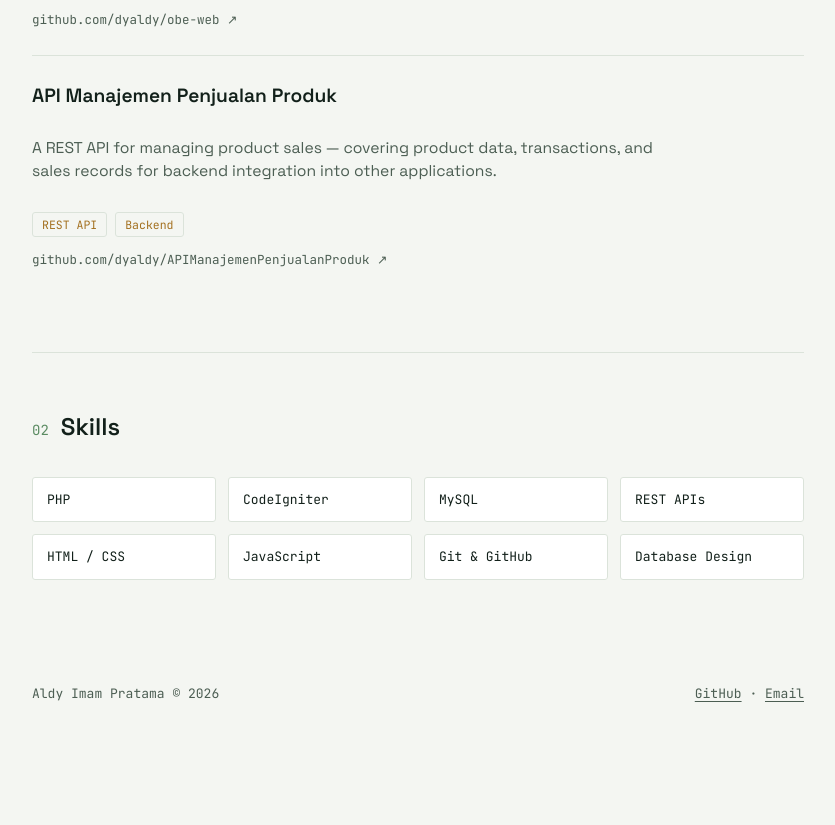
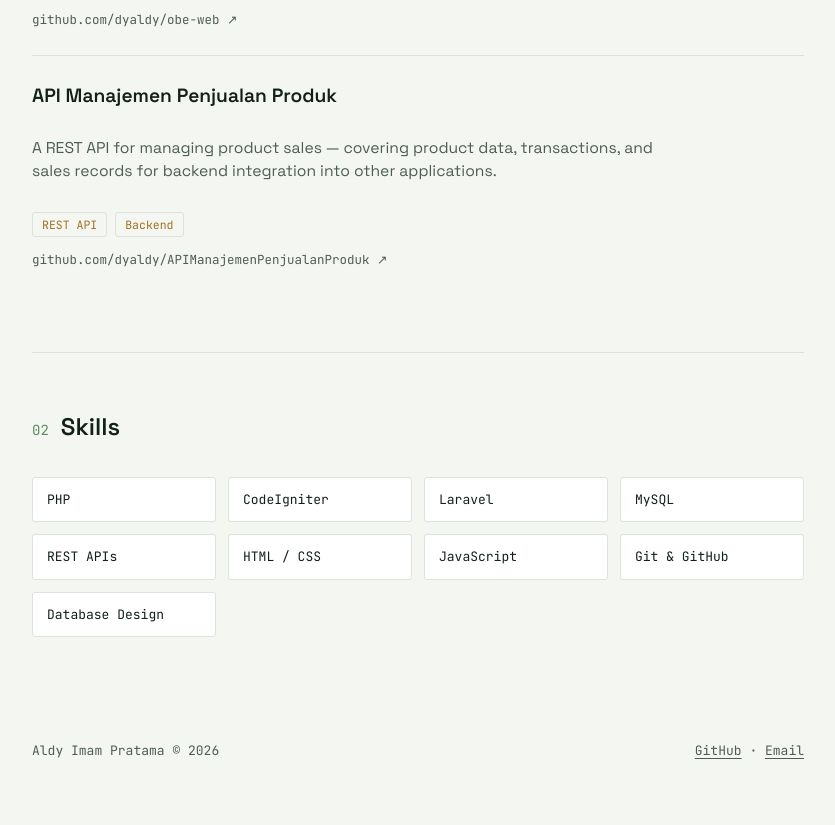
Before and after one commit to dyaldy/dyaldy.github.io, a plain HTML site: page index.html in a window 1280 px wide. Shown: the part 1048-1873 px from the top of the page, without its empty margins (222-1057 px from the left). Before the commit the page ends 1815 px from the top, so only its background shows below. Drawn offline with Linux system fonts and the light colour scheme.

Commit message:
Add Laravel to skills grid in index.html

```diff
--- a/index.html
+++ b/index.html
@@ -339,6 +339,7 @@
     <div class="skills-grid">
       <div class="skill-item">PHP</div>
       <div class="skill-item">CodeIgniter</div>
+      <div class="skill-item">Laravel</div>
       <div class="skill-item">MySQL</div>
       <div class="skill-item">REST APIs</div>
       <div class="skill-item">HTML / CSS</div>
```
